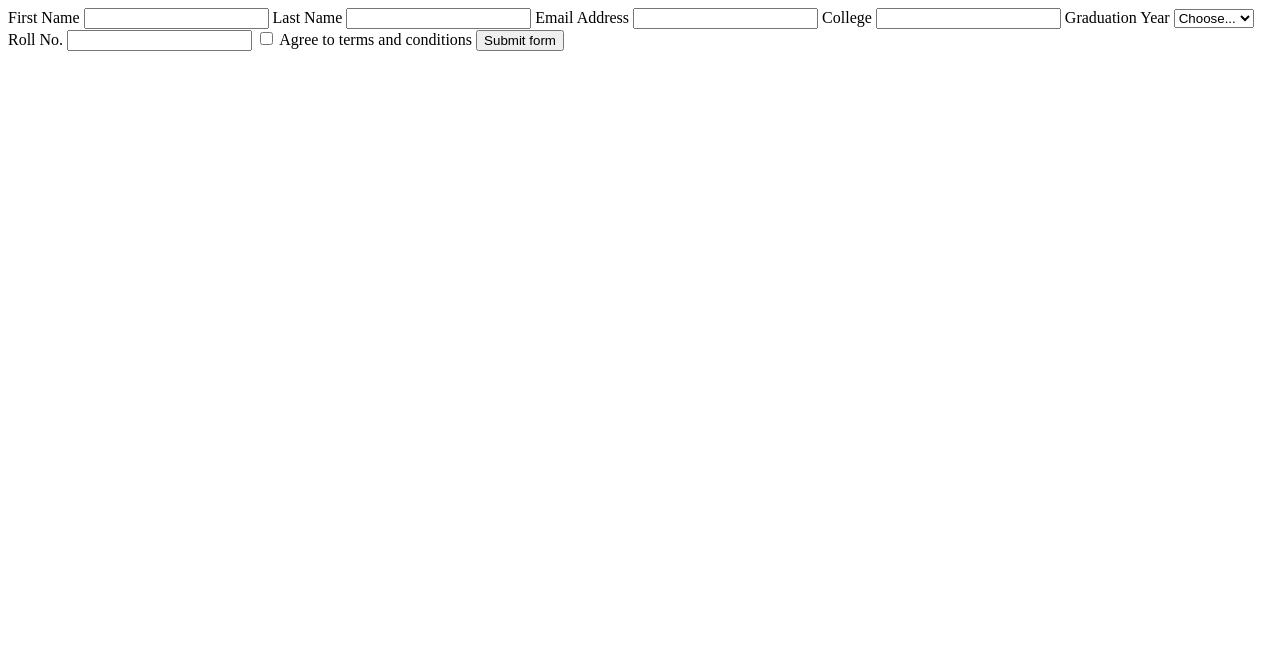
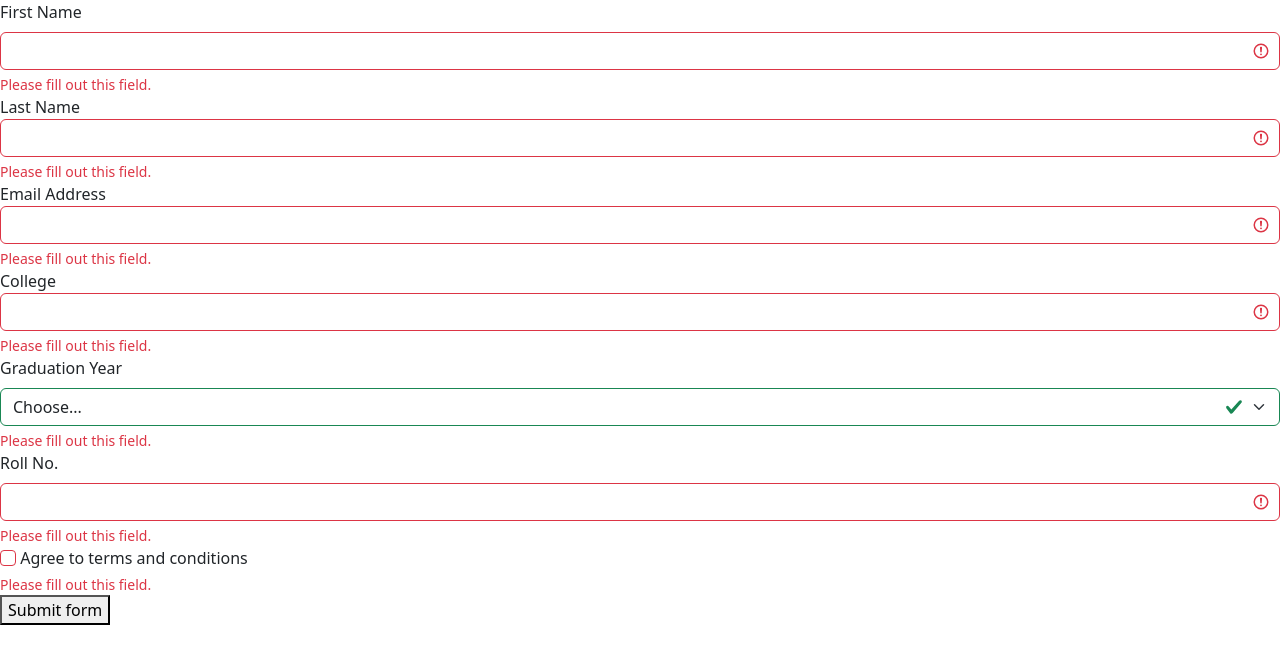
Before and after one commit to acciojob/bootstrap-form-easy-CelestialJerusha, a website: page main.html in a window 1280 px wide. Drawn offline with nearby package versions, Linux system fonts and the light colour scheme.

Commit message:
created a submission

```diff
--- a/main.html
+++ b/main.html
@@ -4,18 +4,24 @@
 
 <head>
 	<link rel="stylesheet" href="styles.css">
+	  <link href="https://cdn.jsdelivr.net/npm/bootstrap@5.3.1/dist/css/bootstrap.min.css" rel="stylesheet">
+  <script src="https://cdn.jsdelivr.net/npm/bootstrap@5.3.1/dist/js/bootstrap.bundle.min.js"></script>
 </head>
 
 <body>
-	<form>
+	<form class="was-validated">
 		<label for="first-name-input" class="form-label">First Name</label>
 		<input type="text" id="first-name-input" class="form-control" required>
+		<div class="invalid-feedback">Please fill out this field.</div>
 		<label for="last-name-input">Last Name</label>
 		<input type="text" id="last-name-input" class="form-control" required>
+		<div class="invalid-feedback">Please fill out this field.</div>
 		<label for="email-input">Email Address</label>
 		<input type="email" id="email-input" class="form-control" required>
+		<div class="invalid-feedback">Please fill out this field.</div>
 		<label for="college-input">College</label>
 		<input type="text" id="college-input" class="form-control" required>
+		<div class="invalid-feedback">Please fill out this field.</div>
 		<label for="grad-year-select" class="form-label">Graduation Year</label>
       <select id="grad-year-select" class="form-select" required>
         <option>Choose...</option>
@@ -24,11 +30,14 @@
 		  <option>2022</option>
 		  <option>2023</option>
       </select>
+		<div class="invalid-feedback">Please fill out this field.</div>
 		<label for="roll-no-input" class="form-label">Roll No.</label>
 		<input type="text" id="roll-no-input" class="form-control" required>
+		<div class="invalid-feedback">Please fill out this field.</div>
 
 		<input type="checkbox" id="conditions-checkbox" class="form-check-input" required>
 		<label for="conditions-checkbox">Agree to terms and conditions</label>
+		<div class="invalid-feedback">Please fill out this field.</div>
 		<button type="submit">Submit form</button>
 
 	</form>
```
